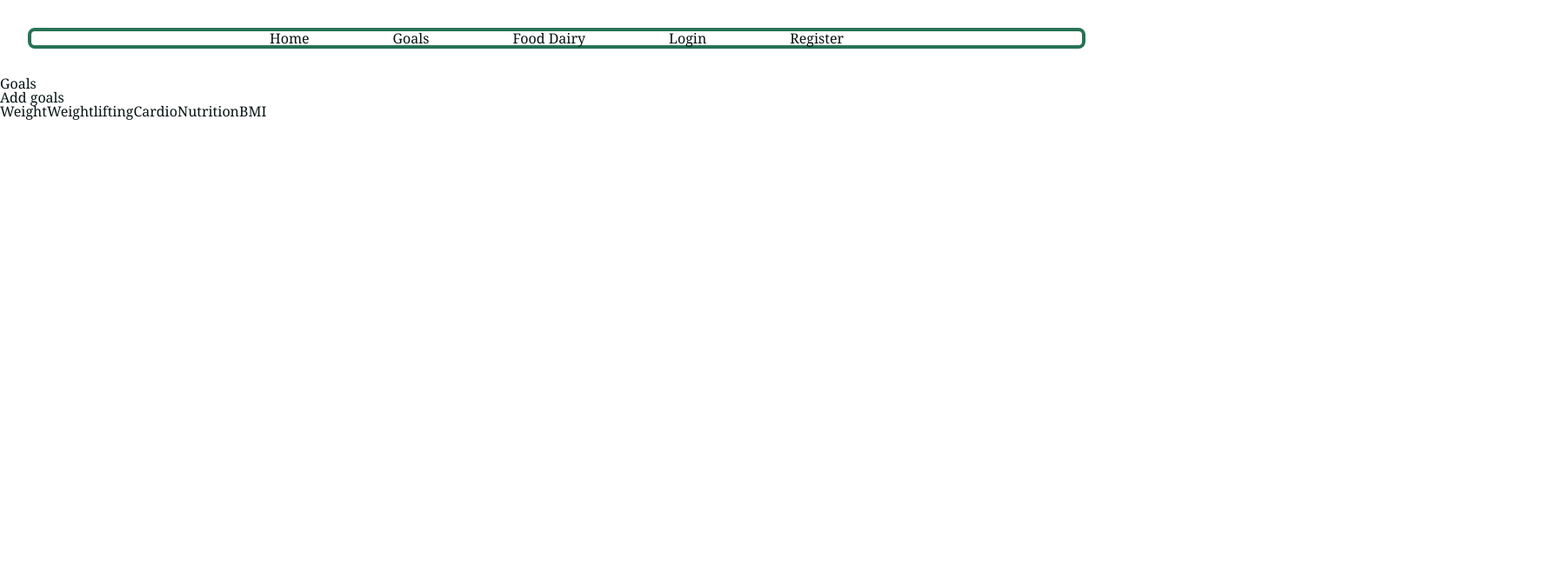
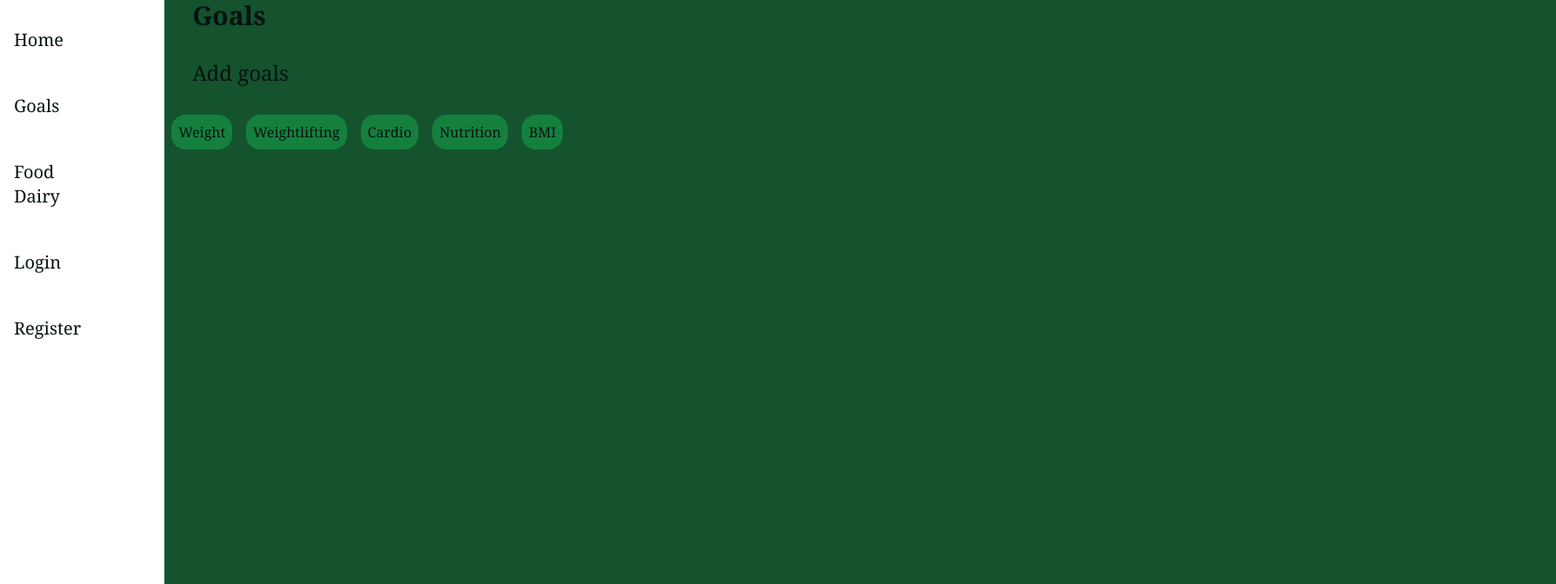
Before and after one commit to SamuelBarnett/FitnessTrackerApp, a React (Create React App) app: page /goals in a window 1280 px wide. Shown: the top 672 px of the page at 87% size, 1789 px wide, since content can reach past the window. Built offline with nearby package versions, Linux system fonts and the light colour scheme.

Commit message:
adding a couple temp styles with tailwind

```diff
--- a/package.json
+++ b/package.json
@@ -13,7 +13,6 @@
     "react-codemirror2": "^7.2.1",
     "react-dom": "^18.2.0",
     "react-scripts": "^5.0.1",
-    "tailwindcss": "^3.2.4",
     "web-vitals": "^2.1.4"
   },
   "scripts": {
@@ -44,6 +43,7 @@
   "devDependencies": {
     "autoprefixer": "^10.4.13",
     "postcss-cli": "^10.1.0",
-    "react-router-dom": "^6.6.1"
+    "react-router-dom": "^6.6.1",
+    "tailwindcss": "^3.2.4"
   }
 }
--- /dev/null
+++ b/postcss.config.js
@@ -0,0 +1,3 @@
+module.exports = {
+  plugins: [require("tailwindcss"), require("autoprefixer")],
+};
--- a/src/components/App.js
+++ b/src/components/App.js
@@ -7,10 +7,13 @@ import Navigation from "./navigation";
 import Diary from "../pages/foodDiary";
 import Home from "../pages/home";
 import Register from "../pages/register";
+import Footer from "./footer";
 
 function App() {
   return (
     <BrowserRouter>
+      <div className="min-w-screen">
+        <div className="flex min-h-screen">
           <Navigation />
           <Routes>
             <Route>
@@ -21,6 +24,9 @@ function App() {
               <Route path="/register" element={<Register />} />
             </Route>
           </Routes>
+        </div>
+        <Footer />
+      </div>
     </BrowserRouter>
   );
 }
--- /dev/null
+++ b/src/components/footer.jsx
@@ -0,0 +1,10 @@
+const Footer = () => {
+    return (
+      <div className="text-center bg-green-500 ">
+        {/* Idea is to have a one of the progress graphs on the home page.*/}
+        <label> @SamuelBarnett </label>
+      </div>
+    );
+  };
+
+  export default Footer;
--- a/src/components/navigation.jsx
+++ b/src/components/navigation.jsx
@@ -1,6 +1,6 @@
 import React from "react";
 import { NavLink } from "react-router-dom";
-import "../styles/navigation.css";
+// import "../styles/navigation.css";
 
 const Navigation = () => {
   const Links = [
@@ -11,13 +11,14 @@ const Navigation = () => {
     // change to sign up because register sounds weird
     { label: "Register", to: "/register" },
   ];
-
+  // style={{ justifyContent: 'center', alignItems: 'center' }}
+  // flex flex-col justify-center content-center
   return (
-    <nav>
-      <ul>
+    <nav className="">
+      <ul className="">
         {Links.map((link) => (
-          <li key={link.to}>
-            <NavLink className="NavElement" to={link.to}>{link.label}</NavLink>
+          <li className="mt-[1rem] mr-[5rem] p-[1rem]" key={link.to}>
+            <NavLink className="text-xl text-black-500 inline-block" to={link.to}>{link.label}</NavLink>
           </li>
         ))}
       </ul>
--- a/src/pages/foodDiary.jsx
+++ b/src/pages/foodDiary.jsx
@@ -1,6 +1,6 @@
 const Diary = () => {
   return (
-    <div>
+    <div className="bg-green-900">
       <div>
         <h1> Diary </h1>
       </div>
--- a/src/pages/goals.jsx
+++ b/src/pages/goals.jsx
@@ -20,26 +20,27 @@ const Goals = () => {
 
   // may be better to replace the divs with templates.
   return (
-    <div className="goals">
+    <div className="goals bg-green-900 min-w-[100rem]">
       <div>
-        <h1>Goals</h1>
+        <h1 className="inline font-bold text-3xl m-[2rem]">Goals</h1>
       </div>
       <div>
-        <h2>Add goals</h2>
+        <h2 className="text-2xl m-[2rem]">Add goals</h2>
         <div>
+          {/* set-goals-button */}
           {Pages.map((Page) => (
-            <button className="set-goals-button" onClick={() => HandleClick(Page.page)}>
+            <button className="bg-green-700 rounded-2xl p-2 mx-2" onClick={() => HandleClick(Page.page)}>
               {Page.label}
             </button>
           ))}
         </div>
       </div>
+      <div className="m-[2rem]">
         {/* weight page */}
         <div className={`weight-page ${display === "weight-page" ? "" : "hidden"}`}>
-        <summary>help</summary>
-        <div
-        // className={`weight-help ${display === "weight-help" ? "" : "hidden"}`}
-        >
+          <label>help</label>
+          <div className="max-w-[30rem]">
+            {/* className={`weight-help ${display === "weight-help" ? "" : "hidden"}`} */}
             <p>
               Keeping track of your weight is a key factor in health and fitness. Keeping track of your weight will make you more aware of whether you
               are eating the correct amount of food to reach your goals.
@@ -65,14 +66,15 @@ const Goals = () => {
 
         {/* Weightlifting page */}
         <div className={`weightlifting-page ${display === "weightlifting-page" ? "" : "hidden"}`}>
-        <div>
+          <div className="max-w-[30rem]">
             <label className="help-label">help</label>
             <p>
-            Weightlifting can be a fun hobby a great way to stay in shape. Remember to start small and learn proper form so you don't injure yourself.
+              Weightlifting can be a fun hobby a great way to stay in shape. Remember to start small and learn proper form so you don't injure
+              yourself.
             </p>
             <p>
-            The 3 main compound movements are Bench squat and DeadLift however none of them are required to form a balance weightlifting routine. Add
-            and remove different workouts to form a balanced workout routine and use the smart meter for suggestions.
+              The 3 main compound movements are Bench squat and DeadLift however none of them are required to form a balance weightlifting routine.
+              Add and remove different workouts to form a balanced workout routine and use the smart meter for suggestions.
             </p>
           </div>
           <form method="post" className="content-goals">
@@ -102,11 +104,12 @@ const Goals = () => {
         <div className={`cardio-page ${display === "cardio-page" ? "" : "hidden"}`}>
           <label className="help-label">help</label>
           <div
+            className="max-w-[30rem]"
             // className={`cardio-help ${display === "cardio-help" ? "" : "hidden"}`}
           >
             <p>
-            Cardio is a essential part of healthy lifestyle and is often neglected by most. Even just 30 minutes of walking a day can greatly improve
-            your overall well being and health.
+              Cardio is a essential part of healthy lifestyle and is often neglected by most. Even just 30 minutes of walking a day can greatly
+              improve your overall well being and health.
             </p>
             <p>Add and remove different cardio movements to reach your daily goal.</p>
           </div>
@@ -136,6 +139,7 @@ const Goals = () => {
         <div className={`nutrition-page ${display === "nutrition-page" ? "" : "hidden"}`}>
           <label className="help-label">help</label>
           <div
+            className="max-w-[30rem]"
             // className={`nutrition-help ${display === "nutrition-help" ? "" : "hidden"}`}
           >
             <p>
@@ -176,6 +180,7 @@ const Goals = () => {
         <div className={`BMI-page ${display === "BMI-page" ? "" : "hidden"}`}>
           <label className="help-label">help</label>
           <div
+            className="max-w-[30rem]"
             // className={`BMI-help ${display === "BMI-help" ? "" : "hidden"}`}
           >
             <p>BMI or body mass index is a way of telling the composition of your body.</p>
@@ -198,6 +203,7 @@ const Goals = () => {
         </div>
         {/* End of BMI */}
       </div>
+    </div>
   );
 };
 export default Goals;
--- a/src/pages/login.jsx
+++ b/src/pages/login.jsx
@@ -4,8 +4,8 @@ import { Link } from "react-router-dom";
 
 const Login = () => {
   return (
-    <form class="content-login">
-      <div>
+    <form className="content-login ">
+      <div className="bg-green-900">
         <h2>Login</h2>
         <div>
           <label>Username</label>
--- a/src/pages/register.jsx
+++ b/src/pages/register.jsx
@@ -4,7 +4,7 @@ import { Link } from "react-router-dom";
 const Register = () => {
   return (
     <form class="content-register">
-      <div>
+      <div className="bg-green-900">
         <h2>Register</h2>
         <div>
           <label>Username</label>
--- a/src/styles/index.css
+++ b/src/styles/index.css
@@ -1,4 +1,3 @@
-@import "./reset.css";
 @import "./login.css";
 @import 'tailwindcss/base';
 @import 'tailwindcss/components';
--- a/src/styles/reset.css
+++ /dev/null
@@ -1,48 +0,0 @@
-/* http://meyerweb.com/eric/tools/css/reset/
-   v2.0 | 20110126
-   License: none (public domain)
-*/
-
-html, body, div, span, applet, object, iframe,
-h1, h2, h3, h4, h5, h6, p, blockquote, pre,
-a, abbr, acronym, address, big, cite, code,
-del, dfn, em, img, ins, kbd, q, s, samp,
-small, strike, strong, tt, var,
-b, u, i, center,
-dl, dt, dd, ol, ul, li,
-fieldset, form, label, legend,
-table, caption, tbody, tfoot, thead, tr, th, td,
-article, aside, canvas, details, embed,
-figure, figcaption, footer, header, hgroup,
-menu, nav, output, ruby, section, summary,
-time, mark, audio, video {
-	margin: 0;
-	padding: 0;
-	border: 0;
-	font-size: 100%;
-	font: inherit;
-	vertical-align: baseline;
-}
-/* HTML5 display-role reset for older browsers */
-article, aside, details, figcaption, figure,
-footer, header, hgroup, menu, nav, section {
-	display: block;
-}
-body {
-	line-height: 1;
-}
-ol, ul {
-	list-style: none;
-}
-blockquote, q {
-	quotes: none;
-}
-blockquote:before, blockquote:after,
-q:before, q:after {
-	content: '';
-	content: none;
-}
-table {
-	border-collapse: collapse;
-	border-spacing: 0;
-}
--- a/tailwind.config.js
+++ b/tailwind.config.js
@@ -1,6 +1,8 @@
 /** @type {import('tailwindcss').Config} */
 module.exports = {
-  content: [],
+  content: [
+    "./src/**/*.{js,jsx,ts,tsx}",
+  ],
   theme: {
     extend: {},
   },
```
Also changed, not shown: 1 other file (tests, documents, lock files or other folders). Lines whose indentation alone changed are shown as unchanged.
